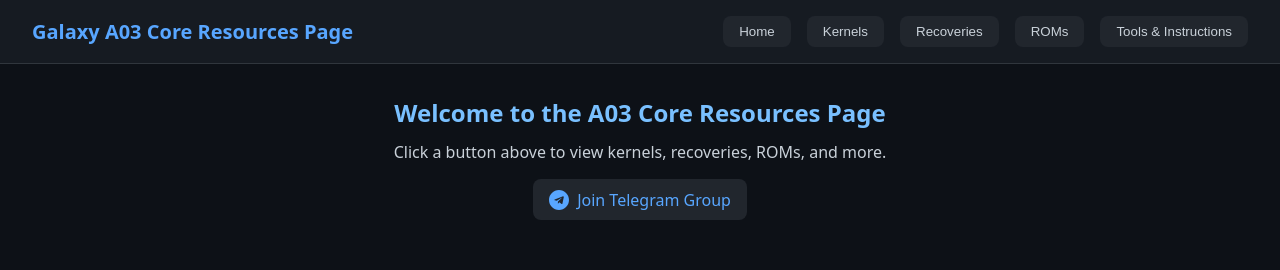
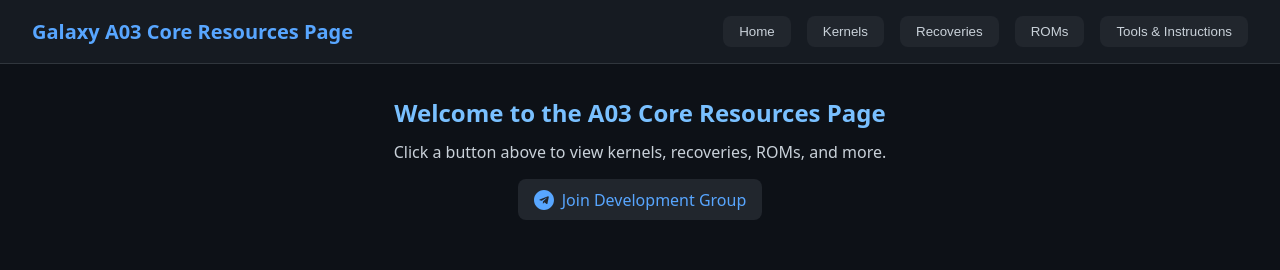
Before and after one commit to 3443eee/3443eee.github.io, a plain HTML site: page index.html in a window 1280 px wide. Shown: the top 270 px of the page. Drawn offline with Linux system fonts and the light colour scheme.

Commit message:
Update index.html

```diff
--- a/index.html
+++ b/index.html
@@ -162,7 +162,7 @@
         <svg class="telegram-icon" xmlns="http://www.w3.org/2000/svg" viewBox="0 0 240 240">
           <path d="M120 0C53.7 0 0 53.7 0 120s53.7 120 120 120 120-53.7 120-120S186.3 0 120 0zm58.3 80.7l-17.6 82.9c-1.3 5.9-4.8 7.3-9.7 4.5l-26.9-19.8-13 12.5c-1.4 1.4-2.5 2.5-5.1 2.5l1.8-26.3 47.9-43.3c2.1-1.9-0.5-3-3.3-1.1l-59.3 37.3-25.5-8c-5.5-1.7-5.6-5.5 1.2-8.1l99.6-38.4c4.6-1.7 8.6 1.1 7.1 8z"/>
         </svg>
-        Join Telegram Group
+        Join Development Group
       </a>
     </section>
 
```
